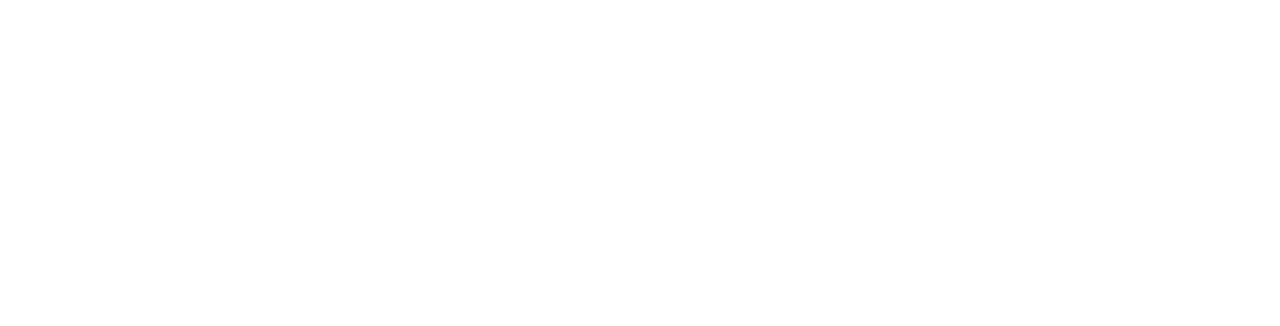
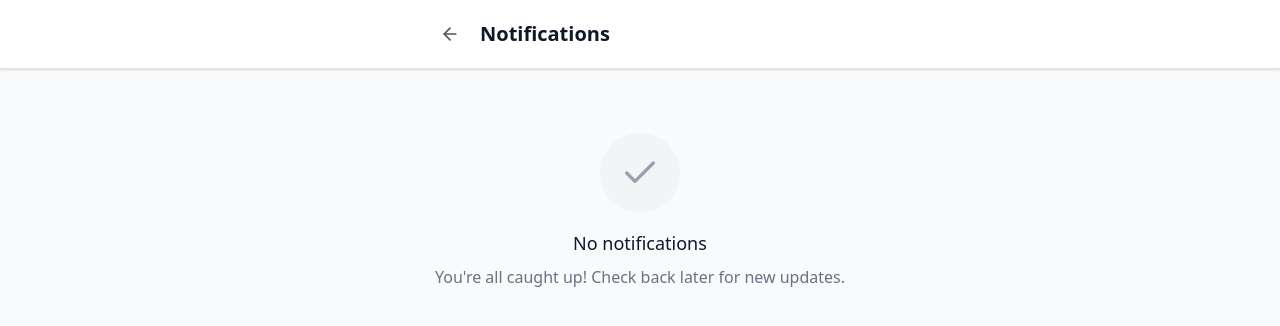
Before and after one commit to machalannewi/Bankora, a React (Vite) app in the folder Client/: page /notification in a window 1280 px wide. Before the commit this address had no page. Shown: the top 326 px of the page. Built offline with nearby package versions, Linux system fonts and the light colour scheme.

Commit message:
Add notification page

```diff
--- a/Client/src/App.jsx
+++ b/Client/src/App.jsx
@@ -5,6 +5,9 @@
 import Register from "./pages/Register"
 import Dashboard from "./pages/dashboard/Wallet"
 import TransferMoney from "./pages/dashboard/TransferMoney"
+import Notifications from "./pages/dashboard/Notifications"
+import { useNotifications } from "./contexts/NotificationContext";
+
 
 
 function App() {
@@ -18,10 +21,23 @@
       <Route path="/register" element={<Register/>}/>
       <Route path="/wallet" element={<Dashboard/>}/>
       <Route path="/transfer" element={<TransferMoney/>}/>
+      <Route path="/notification" element={<NotificationsPage/>}/>
     </Routes>
-
     </>
   )
 }
 
+// Wrapper component to pass props to Notifications
+const NotificationsPage = () => {
+  const { notifications, markAllAsRead, markAsRead } = useNotifications();
+
+  return (
+    <Notifications
+      notifications={notifications}
+      markAllAsRead={markAllAsRead}
+      markAsRead={markAsRead}
+    />
+  );
+};
+
 export default App
--- /dev/null
+++ b/Client/src/contexts/NotificationContext.jsx
@@ -0,0 +1,81 @@
+import React, { createContext, useContext, useState, useEffect } from 'react';
+
+const NotificationContext = createContext();
+
+export const useNotifications = () => {
+  const context = useContext(NotificationContext);
+  if (!context) {
+    throw new Error('useNotifications must be used within NotificationProvider');
+  }
+  return context;
+};
+
+export const NotificationProvider = ({ children }) => {
+  const [notifications, setNotifications] = useState([]);
+  const [unreadCount, setUnreadCount] = useState(0);
+
+  // Load notifications from localStorage on mount
+  useEffect(() => {
+    const savedNotifications = localStorage.getItem('notifications');
+    if (savedNotifications) {
+      const parsedNotifications = JSON.parse(savedNotifications);
+      setNotifications(parsedNotifications);
+      setUnreadCount(parsedNotifications.filter(n => !n.read).length);
+    }
+  }, []);
+
+  // Save notifications to localStorage whenever they change
+  useEffect(() => {
+    localStorage.setItem('notifications', JSON.stringify(notifications));
+  }, [notifications]);
+
+  const addNotification = (notification) => {
+    const newNotification = {
+      ...notification,
+      id: Date.now(),
+      read: false,
+      timestamp: new Date().toLocaleString()
+    };
+
+    setNotifications(prev => {
+      const updated = [newNotification, ...prev];
+      // Keep only the last 50 notifications
+      return updated.slice(0, 50);
+    });
+    setUnreadCount(prev => prev + 1);
+  };
+
+  const markAsRead = (notificationId) => {
+    setNotifications(prev =>
+      prev.map(notif =>
+        notif.id === notificationId
+          ? { ...notif, read: true }
+          : notif
+      )
+    );
+    setUnreadCount(prev => Math.max(0, prev - 1));
+  };
+
+  const markAllAsRead = () => {
+    setNotifications(prev => prev.map(notif => ({ ...notif, read: true })));
+    setUnreadCount(0);
+  };
+
+  const clearNotifications = () => {
+    setNotifications([]);
+    setUnreadCount(0);
+  };
+
+  return (
+    <NotificationContext.Provider value={{
+      notifications,
+      unreadCount,
+      addNotification,
+      markAsRead,
+      markAllAsRead,
+      clearNotifications
+    }}>
+      {children}
+    </NotificationContext.Provider>
+  );
+};
--- /dev/null
+++ b/Client/src/pages/dashboard/Notifications.jsx
@@ -0,0 +1,156 @@
+import React from 'react';
+import { ArrowLeft, Check, Clock, DollarSign, User } from 'lucide-react';
+import { useNavigate } from 'react-router-dom';
+
+const Notifications = ({ notifications, markAllAsRead, markAsRead }) => {
+  const navigate = useNavigate();
+
+  const getNotificationIcon = (type) => {
+    switch (type) {
+      case 'received':
+        return <DollarSign className="h-5 w-5 text-green-500" />;
+      case 'sent':
+        return <DollarSign className="h-5 w-5 text-blue-500" />;
+      default:
+        return <User className="h-5 w-5 text-gray-500" />;
+    }
+  };
+
+  const getNotificationBg = (type) => {
+    switch (type) {
+      case 'received':
+        return 'bg-green-50 border-green-200';
+      case 'sent':
+        return 'bg-blue-50 border-blue-200';
+      default:
+        return 'bg-gray-50 border-gray-200';
+    }
+  };
+
+  const handleMarkAsRead = (notificationId) => {
+    if (markAsRead) {
+      markAsRead(notificationId);
+    }
+  };
+
+  const handleMarkAllAsRead = () => {
+    if (markAllAsRead) {
+      markAllAsRead();
+    }
+  };
+
+  return (
+    <div className="min-h-screen bg-gray-50">
+      {/* Header */}
+      <div className="bg-white shadow-sm border-b">
+        <div className="max-w-md mx-auto px-4 py-4">
+          <div className="flex items-center justify-between">
+            <div className="flex items-center space-x-3">
+              <button
+                onClick={() => navigate(-1)}
+                className="p-2 hover:bg-gray-100 rounded-full transition-colors"
+              >
+                <ArrowLeft className="h-5 w-5 text-gray-600" />
+              </button>
+              <h1 className="text-xl font-semibold text-gray-900">Notifications</h1>
+            </div>
+
+            {notifications.some(n => !n.read) && (
+              <button
+                onClick={handleMarkAllAsRead}
+                className="text-blue-600 text-sm font-medium hover:text-blue-800 transition-colors"
+              >
+                Mark all read
+              </button>
+            )}
+          </div>
+        </div>
+      </div>
+
+      {/* Notifications List */}
+      <div className="max-w-md mx-auto px-4 py-4">
+        {notifications.length === 0 ? (
+          <div className="text-center py-12">
+            <div className="w-20 h-20 bg-gray-100 rounded-full flex items-center justify-center mx-auto mb-4">
+              <Check className="h-10 w-10 text-gray-400" />
+            </div>
+            <h3 className="text-lg font-medium text-gray-900 mb-2">No notifications</h3>
+            <p className="text-gray-500">You're all caught up! Check back later for new updates.</p>
+          </div>
+        ) : (
+          <div className="space-y-3">
+            {notifications.map((notification) => (
+              <div
+                key={notification.id}
+                className={`p-4 rounded-lg border transition-all duration-200 ${
+                  notification.read
+                    ? 'bg-white border-gray-200'
+                    : `${getNotificationBg(notification.type)} border-l-4`
+                }`}
+              >
+                <div className="flex items-start space-x-3">
+                  <div className="flex-shrink-0 mt-1">
+                    {getNotificationIcon(notification.type)}
+                  </div>
+
+                  <div className="flex-1 min-w-0">
+                    <p className={`text-sm ${notification.read ? 'text-gray-600' : 'text-gray-900 font-medium'}`}>
+                      {notification.message}
+                    </p>
+
+                    <div className="flex items-center justify-between mt-2">
+                      <div className="flex items-center space-x-2 text-xs text-gray-500">
+                        <Clock className="h-3 w-3" />
+                        <span>{notification.timestamp}</span>
+                      </div>
+
+                      {!notification.read && (
+                        <button
+                          onClick={() => handleMarkAsRead(notification.id)}
+                          className="text-blue-600 text-xs font-medium hover:text-blue-800 transition-colors"
+                        >
+                          Mark read
+                        </button>
+                      )}
+                    </div>
+                  </div>
+
+                  {!notification.read && (
+                    <div className="flex-shrink-0">
+                      <div className="w-2 h-2 bg-blue-500 rounded-full"></div>
+                    </div>
+                  )}
+                </div>
+              </div>
+            ))}
+          </div>
+        )}
+      </div>
+
+      {/* Quick Actions */}
+      {notifications.length > 0 && (
+        <div className="max-w-md mx-auto px-4 py-4">
+          <div className="bg-white rounded-lg border p-4">
+            <h3 className="text-sm font-medium text-gray-900 mb-3">Quick Actions</h3>
+            <div className="space-y-2">
+              <button
+                onClick={() => navigate('/wallet')}
+                className="w-full text-left px-3 py-2 text-sm text-gray-700 hover:bg-gray-50 rounded-md transition-colors"
+              >
+                View Dashboard
+              </button>
+              <button
+                onClick={() => navigate('/transactions')}
+                className="w-full text-left px-3 py-2 text-sm text-gray-700 hover:bg-gray-50 rounded-md transition-colors"
+              >
+                View Transaction History
+              </button>
+            </div>
+          </div>
+        </div>
+      )}
+    </div>
+  );
+};
+
+export default Notifications;
--- a/Client/src/pages/dashboard/Wallet.jsx
+++ b/Client/src/pages/dashboard/Wallet.jsx
@@ -10,6 +10,7 @@
 import { UserCog, Wallet, Eye, EyeOff, Copy, Plus, ArrowUpRight, DicesIcon, Send, RefreshCw } from "lucide-react"
 import io from 'socket.io-client'
 import useUserStore from "@/stores/userStore"
+import { useNotifications } from "@/contexts/NotificationContext"
 import {
   PhoneIcon,
   SignalIcon,
@@ -20,23 +21,24 @@
 const Dashboard = () => {
     const [isLoading, setIsLoading] = useState(false)
     const [balance, setBalance] = useState(0)
-    const [notifications, setNotifications] = useState([])
-    const [notificationPopUp, setNotificationPopUp] = useState("");
+    // const [notifications, setNotifications] = useState([])
+    const [bellNotifications, setBellNotifications] = useState([])
     const [isConnected, setIsConnected] = useState(false)
     const [time, setTime] = useState(new Date())
     const [showBalance, setShowBalance] = useState(true);
     const [transactions, setTransactions] = useState([]);
     const [showAll, setShowAll] = useState(false)
     const [copySuccess, setCopySuccess] = useState("");
+    const { notifications, unreadCount, addNotification } = useNotifications();
 
 
     const navigate = useNavigate()
     const socketRef = useRef(null)
-    const copyRef = useRef(null)
     const user = useUserStore((state) => state.user)
     const cancelUser = useUserStore((state) => state.cancelUser);
     const clearStorage = useUserStore((state) => state.clearStorage);
-    const { userBalance, syncBalance } = useUserStore();
+
+
 
     // Initialize socket connection and fetch balance
     useEffect(() => {
@@ -69,6 +71,17 @@
 
                 console.log(data.message);
 
+                // const newNotification = {
+                //     id: Date.now(),
+                //     message: data.message,
+                //     type: data.type || 'info',
+                //     timestamp: new Date().toLocaleString(),
+                //     read: false // Add read status
+                // };
+
+                // setBellNotifications(prev => [newNotification, ...prev.slice(0, 4)])
+                // setUnreadCount(prev => prev + 1); // Increment unread count
+
                 toast.success(data.message, {
                     position: "top-left",
                     autoClose: 5000,
@@ -79,12 +92,16 @@
                     progress: undefined,
                 })
 
-                setNotifications(prev => [{
-                    id: Date.now(),
-                    message: data.message,
-                    type: data.type || 'info',
-                    timestamp: new Date().toLocaleString()
-                }, ...prev.slice(0, 4)])
+                // setNotifications(prev => [{
+                //     id: Date.now(),
+                //     message: data.message,
+                //     type: data.type || 'info',
+                //     timestamp: new Date().toLocaleString(),
+                // }, ...prev.slice(0, 4)])
+                addNotification({
+                message: data.message,
+                type: data.type || 'info'
+                });
             })
 
             // Fetch latest balance on component mount
@@ -99,6 +116,12 @@
         }
     }, [user?.user.email, user?.user.phone, user?.user.balance])
 
+      const handleBellClick = () => {
+        // Mark all notifications as read
+        setBellNotifications(prev => prev.map(notif => ({ ...notif, read: true })));
+        navigate("/notification")
+        setUnreadCount(0);
+    };
 
     useEffect(() => {
         if(!user?.user) {
@@ -142,8 +165,6 @@
 
   return `${ordinal} ${month}, ${year} | ${time}`;
 };
-
-
 
     // Fetch balance from server
     const fetchBalance = async () => {
@@ -202,7 +223,7 @@
 
     // Navigate to transfer page
     function sendMoney() {
-        navigate("/transfer", {state: {userBalance: user?.user.balance}})
+        navigate("/transfer")
     }
 
     // Clear notification
@@ -219,7 +240,7 @@
         <div className="min-h-screen bg-gray-50 font-voyage">
             {/* Header */}
             <ToastContainer />
-            <ProfileHeader user={user} handleLogOut={() => handleLogOut()} isLoading={isLoading} time={time}/>
+            <ProfileHeader user={user} notificationCount={unreadCount} onBellClick={handleBellClick} handleLogOut={() => handleLogOut()} isLoading={isLoading} time={time}/>
 
             <div className="max-w-7xl mx-auto px-4 sm:px-6 lg:px-8 py-8">
                 {/* Main Balance Card */}
```
Also changed, not shown: Client/src/main.jsx (+7 -3 lines), Client/src/pages/dashboard/Header.jsx (+10 -2 lines).
